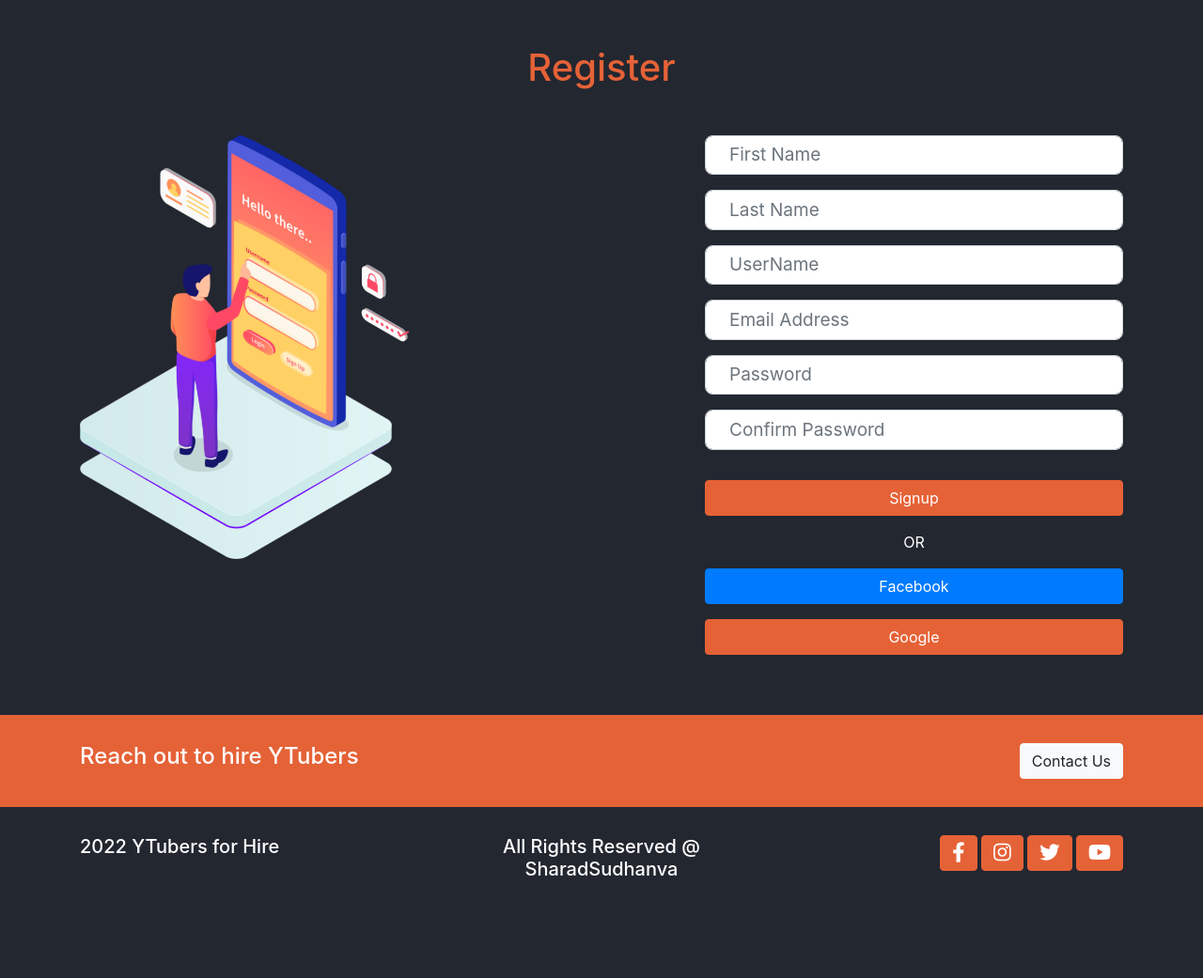
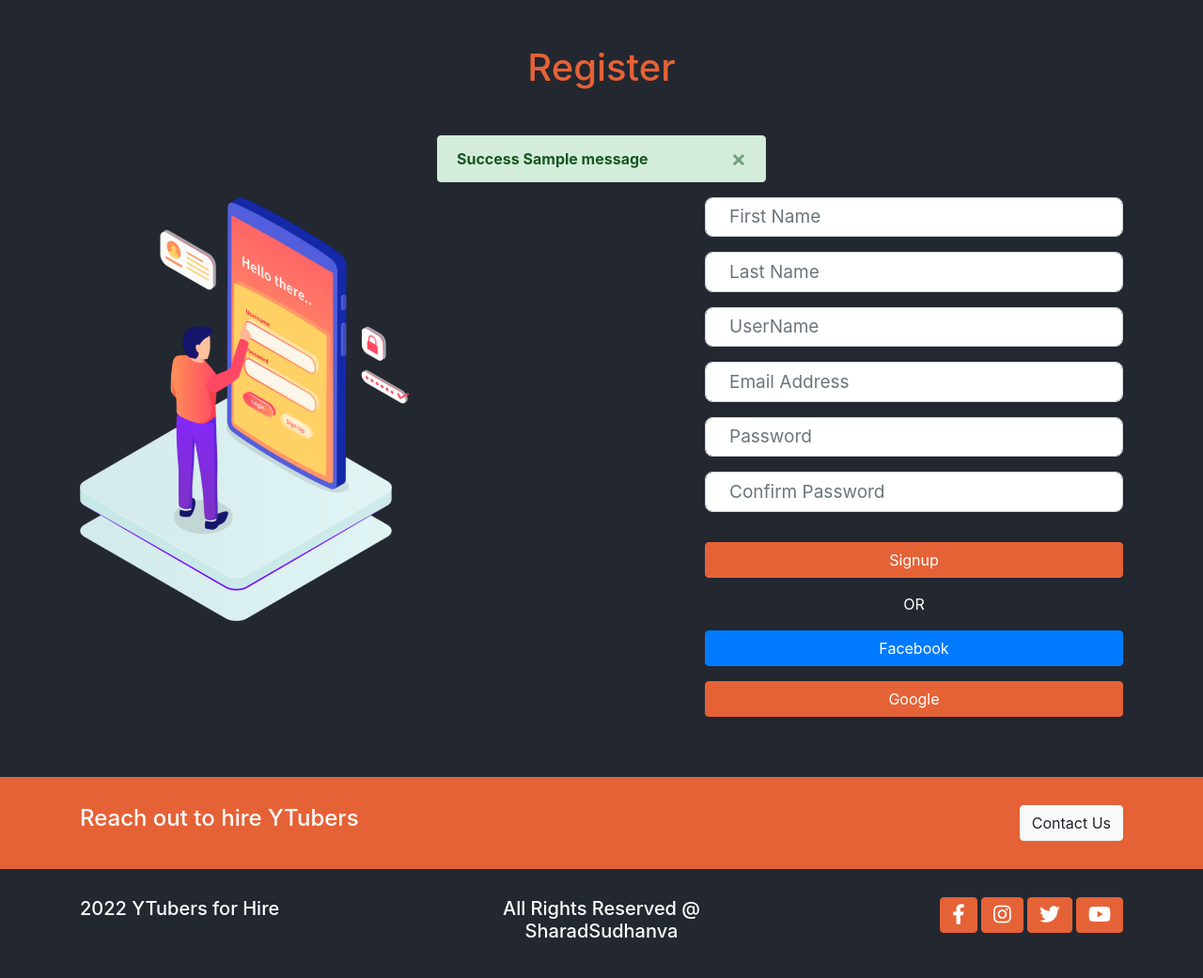
Before and after one commit to sharad-sudhanva/TUBERS, a Django app: page /accounts/register in a window 1280 px wide. Shown: the part 109-1150 px from the top of the page at 94% size. Before the commit the page ends 1041 px from the top, so only its background shows below. Run offline with Django 4.2, Linux system fonts and the light colour scheme; tables that the repository leaves empty hold one stand-in row (values such as "Sample post"); one stand-in notice (Sample message) is shown.

Commit message:
added messages

```diff
--- a/tubers/accounts/views.py
+++ b/tubers/accounts/views.py
@@ -38,11 +38,11 @@ def register(request):
 
         if password == confirm_password:
             if User.objects.filter(username=username).exists():
-                messages.error(request, 'User already exists')
+                messages.warning(request, 'User already exists')
                 return redirect('register')
             else:
                 if User.objects.filter(email=email).exists():
-                    messages.error(request, 'Email already exists')
+                    messages.warning(request, 'Email already exists')
                     return redirect('register')
                 else:
 
@@ -52,7 +52,7 @@ def register(request):
                     return redirect('login')
 
         else:
-            messages.error(request, 'Passwords do not match')
+            messages.warning(request, 'Passwords do not match')
             return redirect('register')
 
 
--- a/tubers/templates/accounts/login.html
+++ b/tubers/templates/accounts/login.html
@@ -10,6 +10,7 @@
       <div class="col-md-6 ">
         <img src="{% static './assets/images/login-image.png' %}" class="img-fluid" alt="img">
       </div>
+      {% include 'messages.html' %}
       <form method="post" action="{% url 'login' %}" class="col-md-5 offset-1">
         {% csrf_token %}
         <div class="form-group">
--- a/tubers/templates/accounts/register.html
+++ b/tubers/templates/accounts/register.html
@@ -7,9 +7,15 @@
       Register
     </h1>
     <div class="row">
+      <div class="col-md-4 offset-md-4">
+        {% include 'messages.html' %}
+      </div>
+    </div>
+    <div class="row">
       <div class="col-md-6 ">
         <img src="{% static './assets/images/login-image.png' %}" class="img-fluid" alt="img">
       </div>
+
       <form class="col-md-5 offset-md-1" method="POST" action="{% url 'register' %}">
         {% csrf_token %}
         <div class="form-group">
--- /dev/null
+++ b/tubers/templates/messages.html
@@ -0,0 +1,18 @@
+{% if messages %}
+
+    {% for message in messages %}
+    <div class="alert alert-{{ message.tags }} alert-dismissible fade show" role="alert">
+        <strong>
+        {% if message.tags %}
+        {{ message.tags | title }}
+        {% endif %}
+        {{ message }}
+        </strong>
+
+        <button type="button" class="close" data-dismiss="alert" aria-label="Close">
+          <span aria-hidden="true">&times;</span>
+        </button>
+      </div>
+    {% endfor %}
+
+{% endif %}
```
